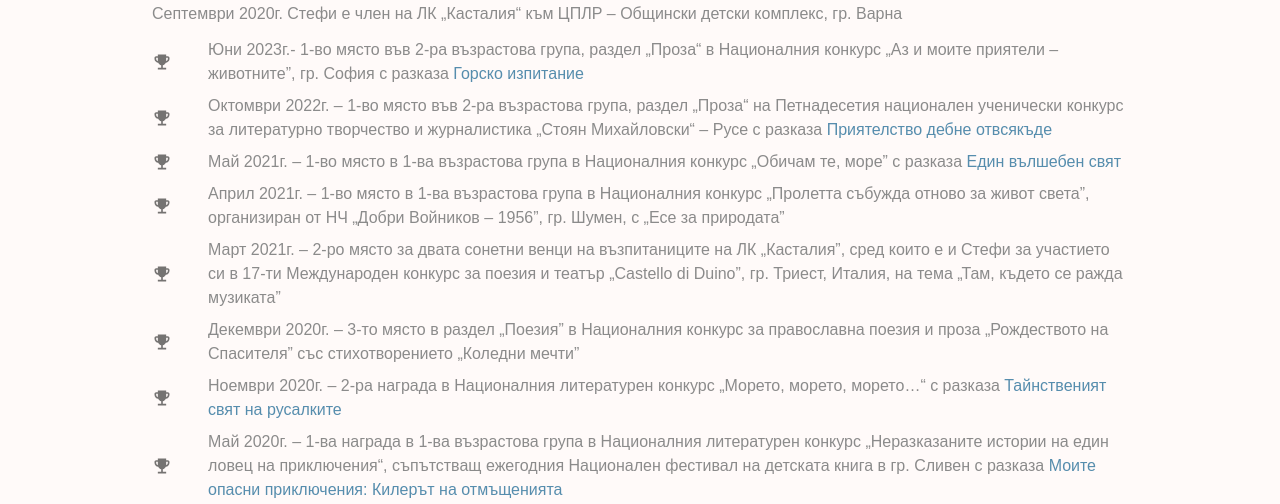
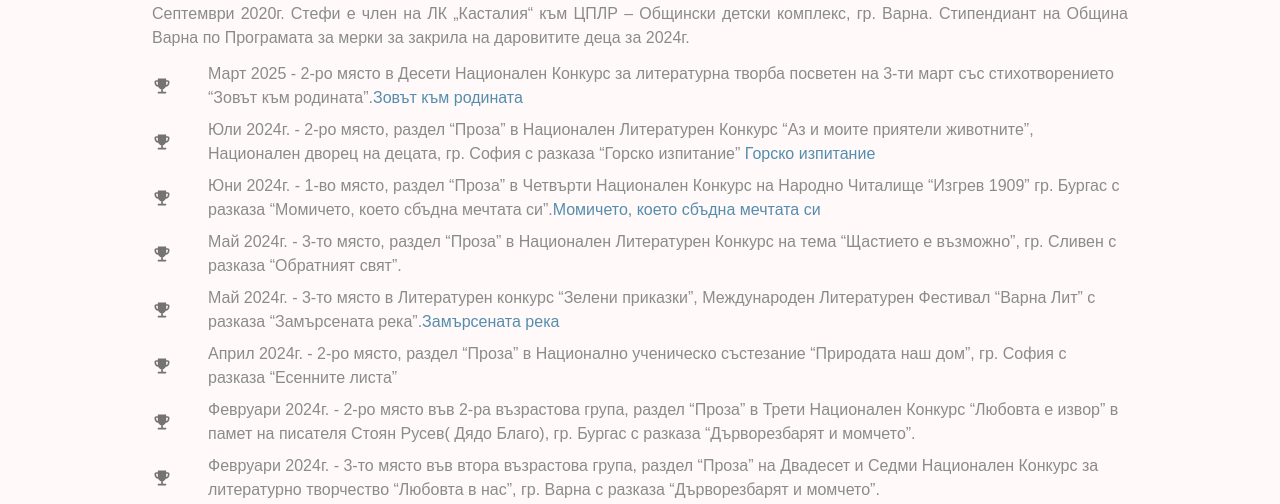
Before and after one commit to mitevdimitar/stefi-miteva, a React (Create React App) app: page /about in a window 1280 px wide. Shown: the part 448-952 px from the top of the page. Built offline with nearby package versions, Linux system fonts and the light colour scheme; no server answers; the database is empty.

Commit message:
Update about me page

```diff
--- a/package.json
+++ b/package.json
@@ -1,6 +1,6 @@
 {
   "name": "stefi-miteva",
-  "version": "0.1.0",
+  "version": "1.0.0",
   "private": true,
   "dependencies": {
     "@emailjs/browser": "^3.11.0",
--- a/src/pages/About.tsx
+++ b/src/pages/About.tsx
@@ -19,6 +19,38 @@ interface Award {
 }
 
 const awards = [
+  {
+    text: 'Март 2025 - 2-ро място в Десети Национален Конкурс за литературна творба посветен на 3-ти март със стихотворението “Зовът към родината”.',
+    linkName: 'Зовът към родината',
+    linkUrl: 'motherland',
+  },
+  {
+    text: 'Юли 2024г. - 2-ро място, раздел “Проза” в Национален Литературен Конкурс “Аз и моите приятели животните”, Национален дворец на децата, гр. София с разказа “Горско изпитание” ',
+    linkName: 'Горско изпитание',
+    linkUrl: 'forest-adventure',
+  },
+  {
+    text: 'Юни 2024г.  - 1-во място, раздел “Проза” в Четвърти Национален Конкурс на Народно Читалище “Изгрев 1909” гр. Бургас с разказа “Момичето, което сбъдна мечтата си”.',
+    linkName: 'Момичето, което сбъдна мечтата си',
+    linkUrl: 'the-girl-who-fulfilled-his-dream',
+  },
+  {
+    text: 'Май 2024г. - 3-то място, раздел “Проза” в Национален Литературен Конкурс на тема “Щастието е възможно”, гр. Сливен с разказа “Обратният свят”.',
+  },
+  {
+    text: 'Май 2024г. - 3-то място в Литературен конкурс “Зелени приказки”, Международен Литературен Фестивал “Варна Лит” с разказа “Замърсената река”.',
+    linkName: 'Замърсената река',
+    linkUrl: 'dirty-river',
+  },
+  {
+    text: 'Април 2024г.  - 2-ро място, раздел “Проза” в Национално ученическо състезание “Природата наш дом”, гр. София с разказа “Есенните листа” ',
+  },
+  {
+    text: 'Февруари 2024г. - 2-ро място във 2-ра възрастова група, раздел “Проза” в Трети Национален Конкурс “Любовта е извор” в памет на писателя Стоян Русев( Дядо Благо), гр. Бургас с разказа “Дърворезбарят и момчето”.',
+  },
+  {
+    text: 'Февруари 2024г.  - 3-то място във втора възрастова група, раздел “Проза” на Двадесет и Седми Национален Конкурс за литературно творчество “Любовта в нас”, гр. Варна с разказа “Дърворезбарят и момчето”.',
+  },
   {
     text: 'Юни 2023г.- 1-во място във 2-ра възрастова група, раздел „Проза“ в Националния конкурс „Аз и моите приятели – животните”, гр. София с разказа ',
     linkName: 'Горско изпитание',
@@ -117,7 +149,8 @@ function About() {
         книгата „Аврам, Богдан, вода газят. АзБучен роман“, превръщайки се в
         най-младия участник в Международната инициатива „Нощ на литературата“.
         От м. Септември 2020г. Стефи е член на ЛК „Касталия“ към ЦПЛР – Общински
-        детски комплекс, гр. Варна
+        детски комплекс, гр. Варна. Стипендиант на Община Варна по Програмата за
+        мерки за закрила на даровитите деца за 2024г.
       </Typography>
       <Grid container mb={2}>
         <List>
```
